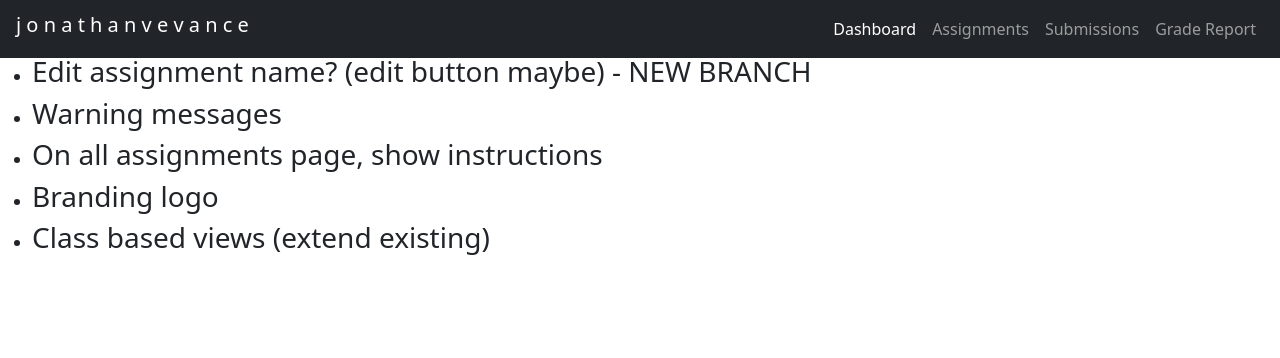
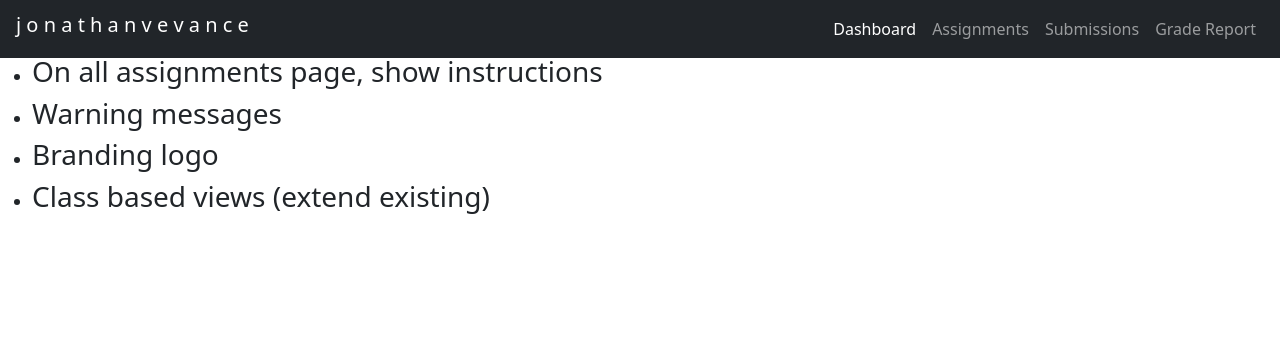
Before and after one commit to jonathanvevance/ta_grader, a Django app: page / in a window 1280 px wide. Shown: the top 358 px of the page. Run offline with Django 3.2, Linux system fonts and the light colour scheme.

Commit message:
minor change

```diff
--- a/setter/templates/setter/dashboard.html
+++ b/setter/templates/setter/dashboard.html
@@ -3,13 +3,10 @@
 
 <ul>
     <li>
-        <h3>Edit assignment name? (edit button maybe) - NEW BRANCH</h3>
+        <h3>On all assignments page, show instructions</h3>
     </li>
     <li>
         <h3>Warning messages</h3>
-    </li>
-    <li>
-        <h3>On all assignments page, show instructions</h3>
     </li>
     <li>
         <h3>Branding logo</h3>
```
